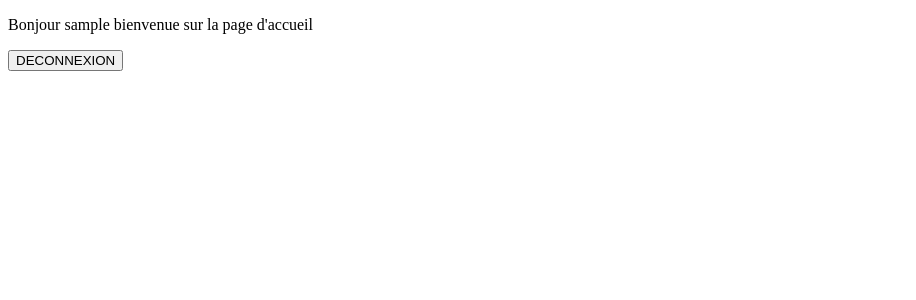
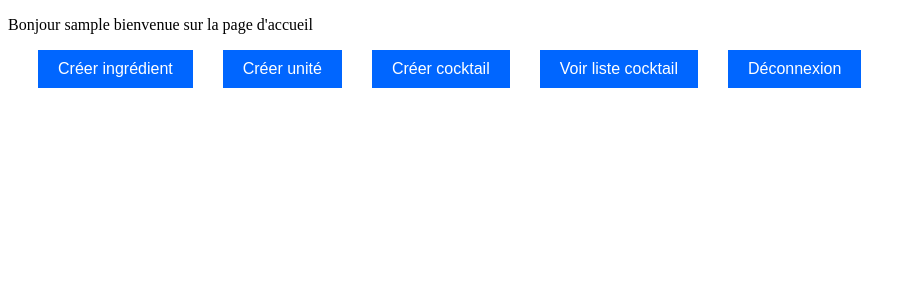
Before and after one commit to xscap1/Make-Your-Cocktail, a PHP site: page / in a window 1280 px wide. Shown: the top 300 px of the page, without its empty margins (0-916 px from the left). Run offline with PHP 8.4, Linux system fonts and the light colour scheme; the visitor is signed in with stand-in values (Sample User, id 1).

Commit message:
Ajout bouton ingrédient, unité, cocktail, liste cocktails, déconnexion

```diff
--- /dev/null
+++ b/JS/Cocktail.js
@@ -0,0 +1,3 @@
+class cocktail {
+
+}
--- /dev/null
+++ b/JS/Ingredient.js
@@ -0,0 +1,3 @@
+class ingredient {
+
+}
--- /dev/null
+++ b/JS/Unite.js
@@ -0,0 +1,3 @@
+class unite {
+
+}
--- a/JS/main.js
+++ b/JS/main.js
@@ -15,8 +15,95 @@ $(document).ready(function() {
 
             $.ajax({
                 url : 'index.php'
-            })
+            }).done(function () {
+                $('body').append(
+                    $('<button />').attr({
+                        "id" : "ingredientButton",
+                        "name": "ingredientButton",
+                        "type": "submit"
+
+                    }).css({
+                        "background-color": "#0066ff",
+                        "border": "none",
+                        "color": "white",
+                        "margin-left": "30px",
+                        "padding": "10px 20px",
+                        "text-align": "center",
+                        "text-decoration": "none",
+                        "display": "inline-block",
+                        "font-size": "16px",
+                    }).html('Créer ingrédient'),
+
+                    $('<button />').attr({
+                        "name": "uniteButton",
+                        "type": "submit",
+
+                    }).css({
+                        "background-color": "#0066ff",
+                        "border": "none",
+                        "color": "white",
+                        "margin-left": "30px",
+                        "padding": "10px 20px",
+                        "text-align": "center",
+                        "text-decoration": "none",
+                        "display": "inline-block",
+                        "font-size": "16px",
+                    }).html('Créer unité'),
+
+                    $('<button />').attr({
+                        "name": "cocktailButton",
+                        "type": "submit",
+
+                    }).css({
+                        "background-color": "#0066ff",
+                        "border": "none",
+                        "color": "white",
+                        "margin-left": "30px",
+                        "padding": "10px 20px",
+                        "text-align": "center",
+                        "text-decoration": "none",
+                        "display": "inline-block",
+                        "font-size": "16px",
+                    }).html('Créer cocktail'),
+
+                    $('<button />').attr({
+                        "name": "cocktailList",
+                        "type": "submit",
+
+                    }).css({
+                        "background-color": "#0066ff",
+                        "border": "none",
+                        "color": "white",
+                        "margin-left": "30px",
+                        "padding": "10px 20px",
+                        "text-align": "center",
+                        "text-decoration": "none",
+                        "display": "inline-block",
+                        "font-size": "16px",
+                    }).html('Voir liste cocktail'),
+
+
+                    $('<button />').attr({
+                        "name": "logoutButton",
+                        "type": "submit",
+
+                    }).css({
+                        "background-color": "#0066ff",
+                        "border": "none",
+                        "color": "white",
+                        "margin-left": "30px",
+                        "padding": "10px 20px",
+                        "text-align": "center",
+                        "text-decoration": "none",
+                        "display": "inline-block",
+                        "font-size": "16px",
+                    }).html('Déconnexion'),
+                )
+            });
         }
+
+
+
 
         /*if(data.hasOwnProperty('message')) {
             alert(data.message);
--- a/index.php
+++ b/index.php
@@ -9,7 +9,7 @@ start_page("Accueil");
 
 if(isset($_SESSION['user_id'])){
     echo ('<p> Bonjour ' . $_SESSION['user_id'] . ' bienvenue sur la page d\'accueil </p>');
-    echo("<button type='submit'> DECONNEXION </button>");
+    //echo("<button type='submit'> DECONNEXION </button><br><br>");
 }
 
 else {
```
Also changed, not shown: JS/login.js (+56 -1 lines).
